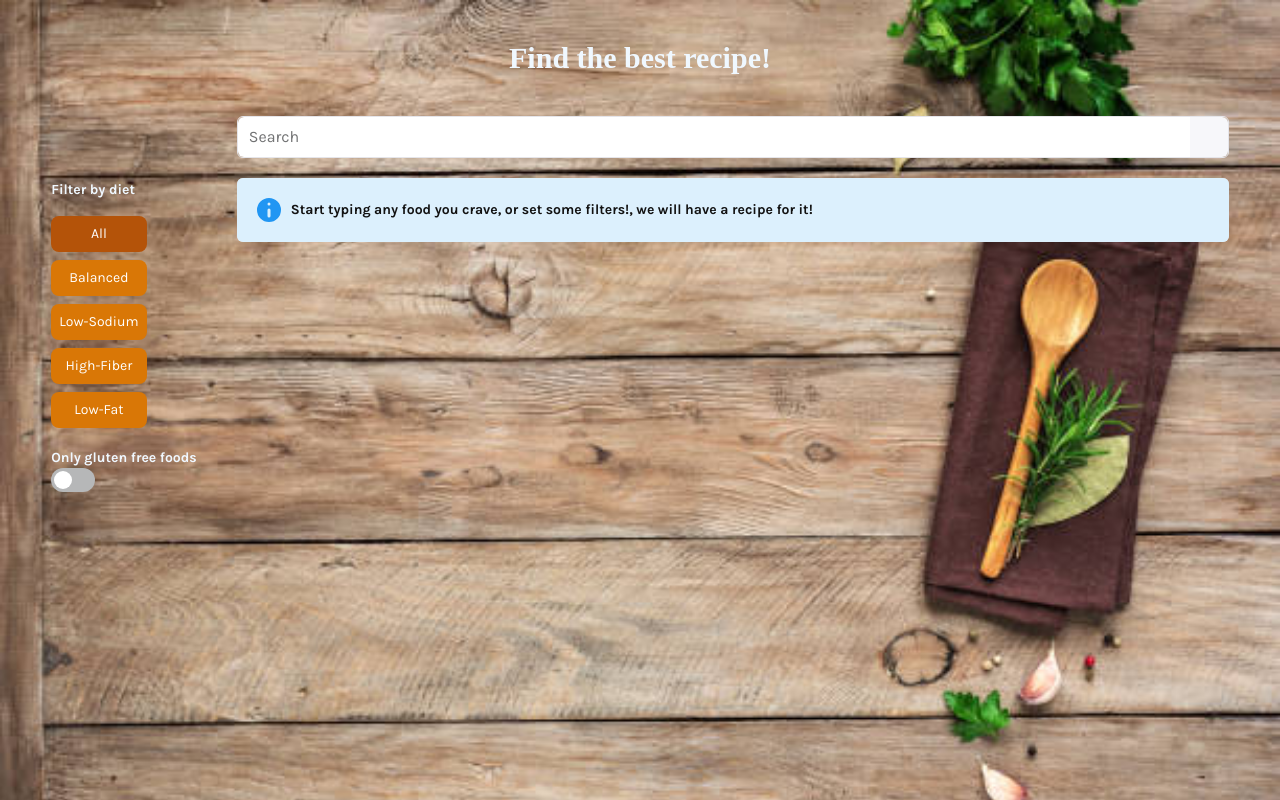
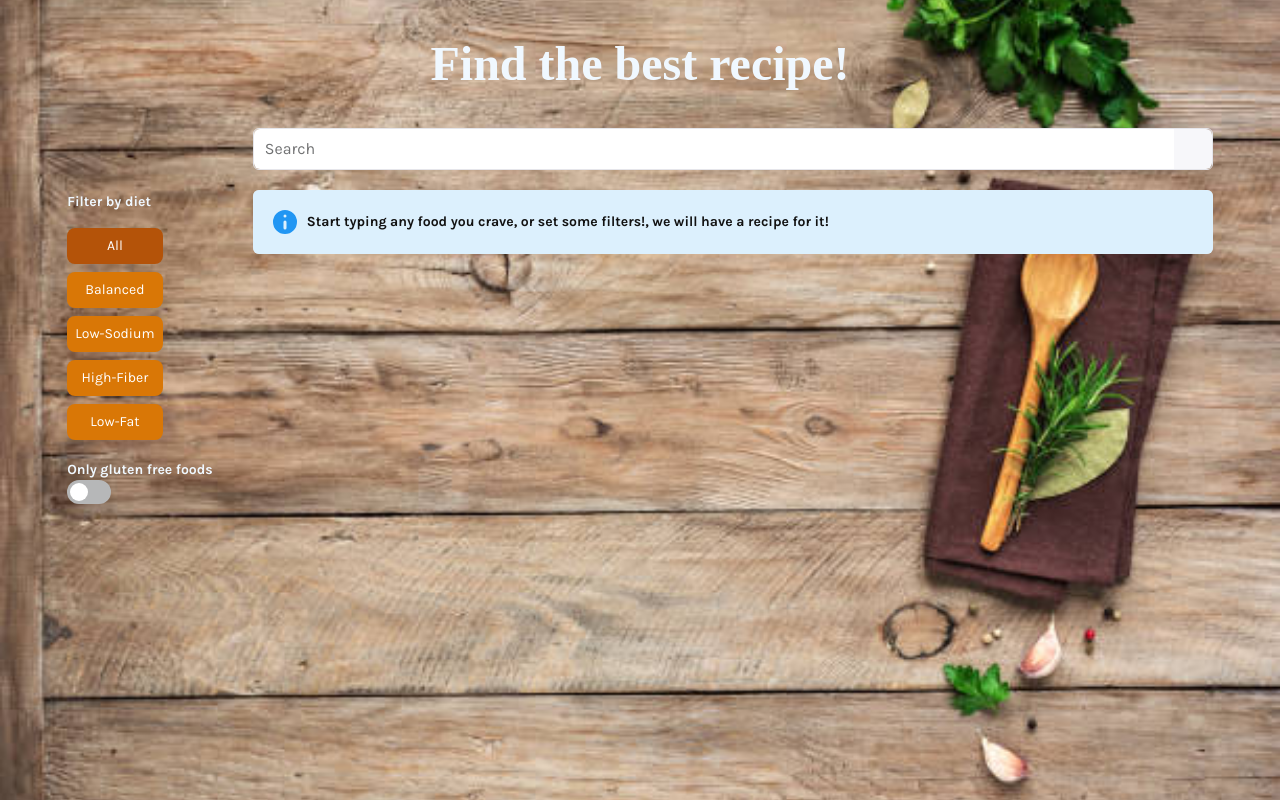
Before and after one commit to julita25/recipes_website, a Next.js app: page / in a window 1280 px wide. Built offline with nearby package versions, Linux system fonts and the light colour scheme; some icons are missing; a web font is replaced by a local one.

Commit message:
fix bg image layout

```diff
--- a/pages/index.jsx
+++ b/pages/index.jsx
@@ -14,13 +14,13 @@ const HomePage = () => {
 
   return (
     <div className="flex flex-col w-screen justify-center items-center md:p-10 p-5">
-      <div className="text-3xl flex md:mb-10 font-bold">Find the best recipe!</div>
+      <div className="md:text-5xl text-3xl flex md:mb-10 font-bold">Find the best recipe!</div>
       <div className="flex flex-col gap-10 justify-center md:flex-row">
         <div className="md:mt-16 mt-10">
           <FoodFilters onChange={setFoodFilters} />
           <GlutenFreeToggleButton onChange={setIsGlutenFree} />
         </div>
-        <div className="space-y-5 lg:w-[62rem] md:w-[35rem] w-[22rem]">
+        <div className="space-y-5 lg:w-[60rem] md:w-[35rem] w-[22rem]">
           <SearchBar onChange={setSearchRecipe} />
           {isEmptytSearch ? (
             <Message
--- a/styles/globals.css
+++ b/styles/globals.css
@@ -8,14 +8,15 @@
 @import "tailwindcss/utilities";
 
 html {
-  height: max-content;
+  height: 100%;
 }
 
 body {
-  background-color: var(--color-secondary);
   background-image: url("/bg.jpg");
+  background-attachment: fixed;
   background-repeat: repeat-y;
   background-size: cover;
+  background-position: center;
   font-family: var(--font-default);
   font-size: 14px;
   color: aliceblue;
```
